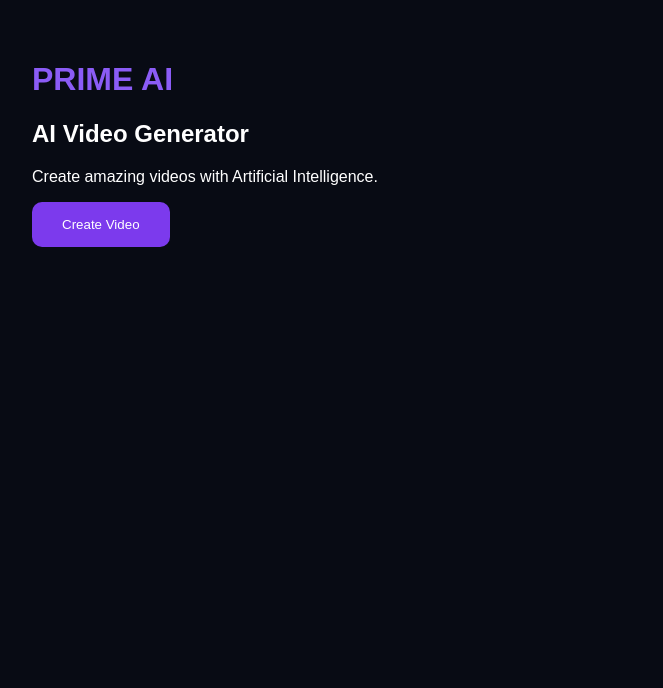
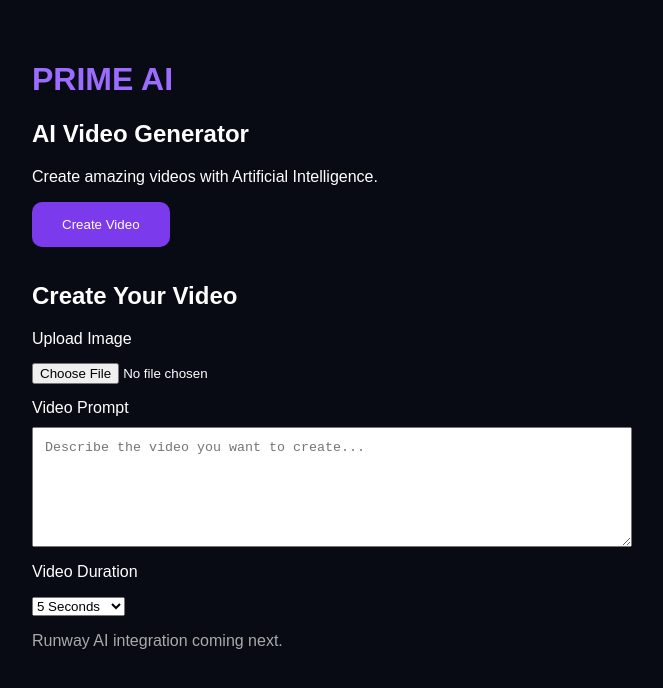
Before and after one commit to haririnosaka-afk/prime-ai, a Next.js app: page / in a window 1280 px wide. Both pictures are taken after a click on the button "Create Video". Shown: the top 688 px of the page, without its empty margins (8-671 px from the left). Built offline with nearby package versions, Linux system fonts and the light colour scheme.

Commit message:
Update page.js

```diff
--- a/app/page.js
+++ b/app/page.js
@@ -1,4 +1,10 @@
+"use client";
+
+import { useState } from "react";
+
 export default function Home() {
+  const [showGenerator, setShowGenerator] = useState(false);
+
   return (
     <main style={{
       minHeight: "100vh",
@@ -7,26 +13,64 @@ export default function Home() {
       padding: "40px",
       fontFamily: "Arial"
     }}>
-      <h1 style={{color: "#8b5cf6"}}>
-        PRIME AI
-      </h1>
+      <h1 style={{ color: "#9b6cff" }}>PRIME AI</h1>
 
       <h2>AI Video Generator</h2>
 
-      <p>
-        Create amazing videos with Artificial Intelligence.
-      </p>
+      <p>Create amazing videos with Artificial Intelligence.</p>
 
-      <button style={{
+      <button
+        onClick={() => setShowGenerator(true)}
+        style={{
           background: "#7c3aed",
           color: "white",
           padding: "15px 30px",
           border: "none",
           borderRadius: "10px",
           cursor: "pointer"
-      }}>
+        }}
+      >
         Create Video
       </button>
+
+      {showGenerator && (
+        <section style={{
+          marginTop: "35px",
+          maxWidth: "600px"
+        }}>
+          <h2>Create Your Video</h2>
+
+          <label>Upload Image</label>
+          <input
+            type="file"
+            accept="image/*"
+            style={{ display: "block", margin: "15px 0" }}
+          />
+
+          <label>Video Prompt</label>
+          <textarea
+            placeholder="Describe the video you want to create..."
+            style={{
+              display: "block",
+              width: "100%",
+              height: "120px",
+              marginTop: "10px",
+              padding: "12px",
+              boxSizing: "border-box"
+            }}
+          />
+
+          <p>Video Duration</p>
+          <select>
+            <option>5 Seconds</option>
+            <option>10 Seconds</option>
+          </select>
+
+          <p style={{ color: "#aaa" }}>
+            Runway AI integration coming next.
+          </p>
+        </section>
+      )}
     </main>
   );
 }
```
Lines whose indentation alone changed are shown as unchanged.
